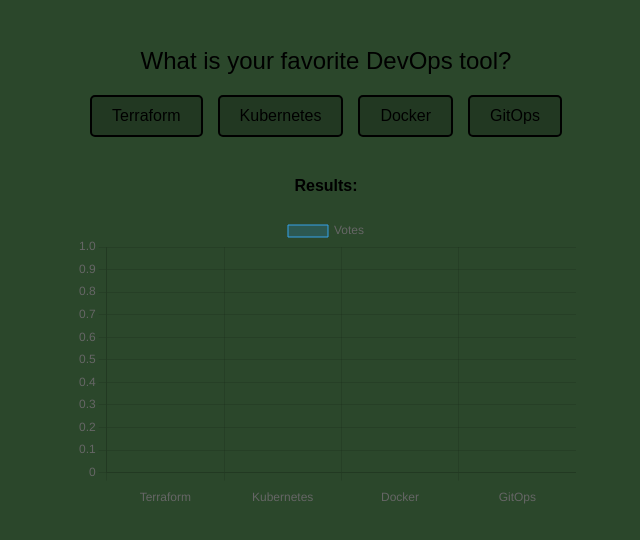
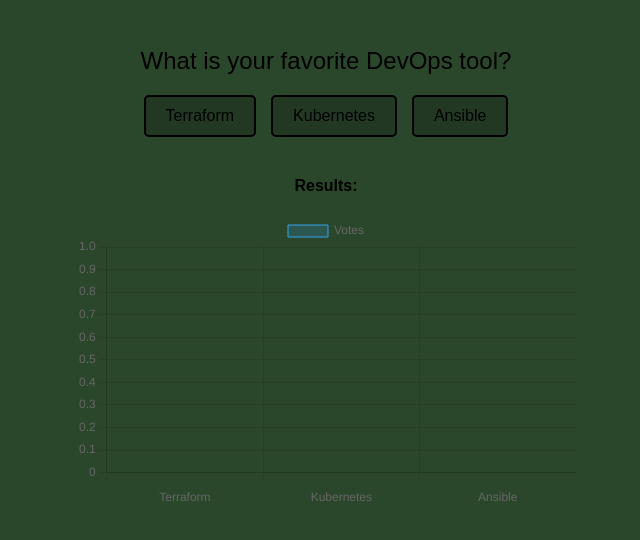
Before and after one commit to KadirvelA/ocp-1, a plain HTML site: page trivia-app/frontend/index.html in a window 1280 px wide. Shown: the part 60-600 px from the top of the page, without its empty margins (314-954 px from the left). Drawn offline with nearby package versions, Linux system fonts and the light colour scheme.

Commit message:
updated tools

```diff
--- a/trivia-app/frontend/index.html
+++ b/trivia-app/frontend/index.html
@@ -177,7 +177,8 @@
     generateOptions();
 
     // Example usage:
-    addTool('GitOps');
+    addTool('Ansible');
+    removeTool('Docker')
     // addTool('Ansible'); // Add new tool
     // removeTool('Docker'); // Remove existing tool
   </script>
```
